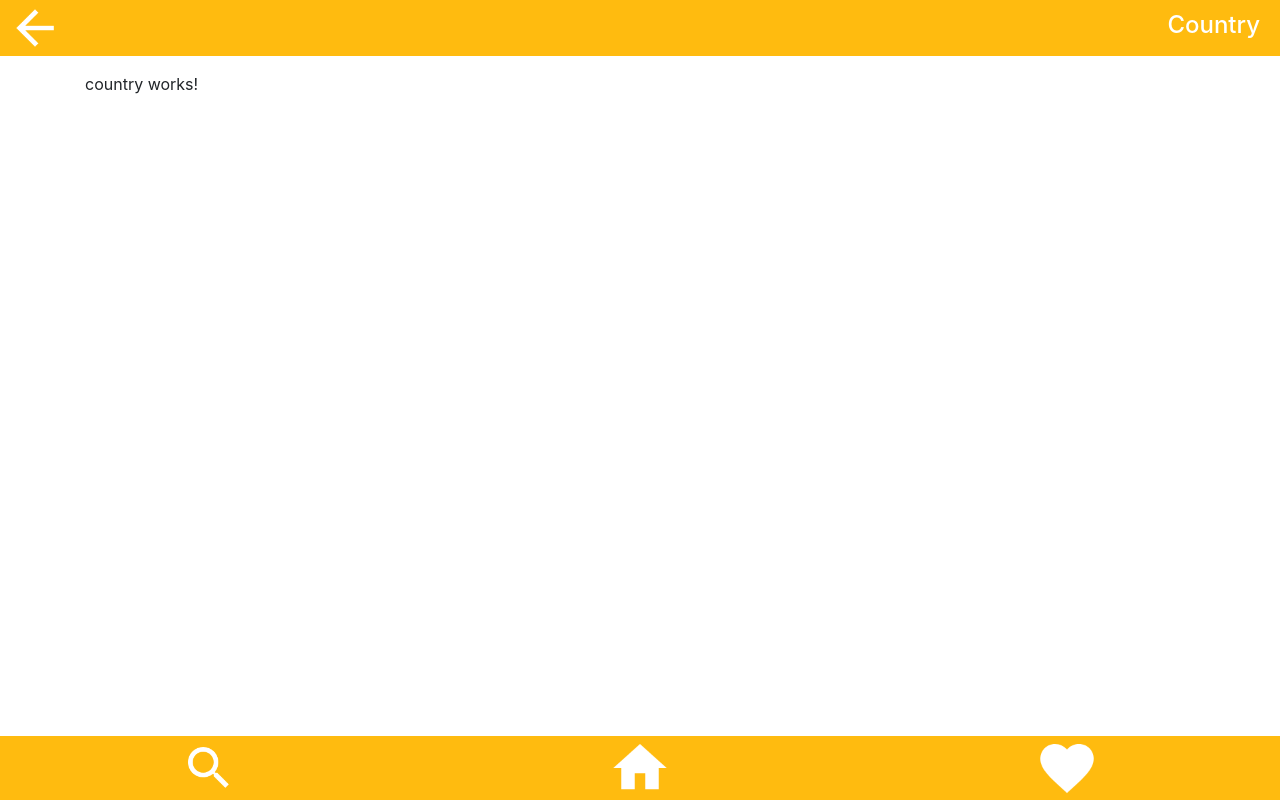
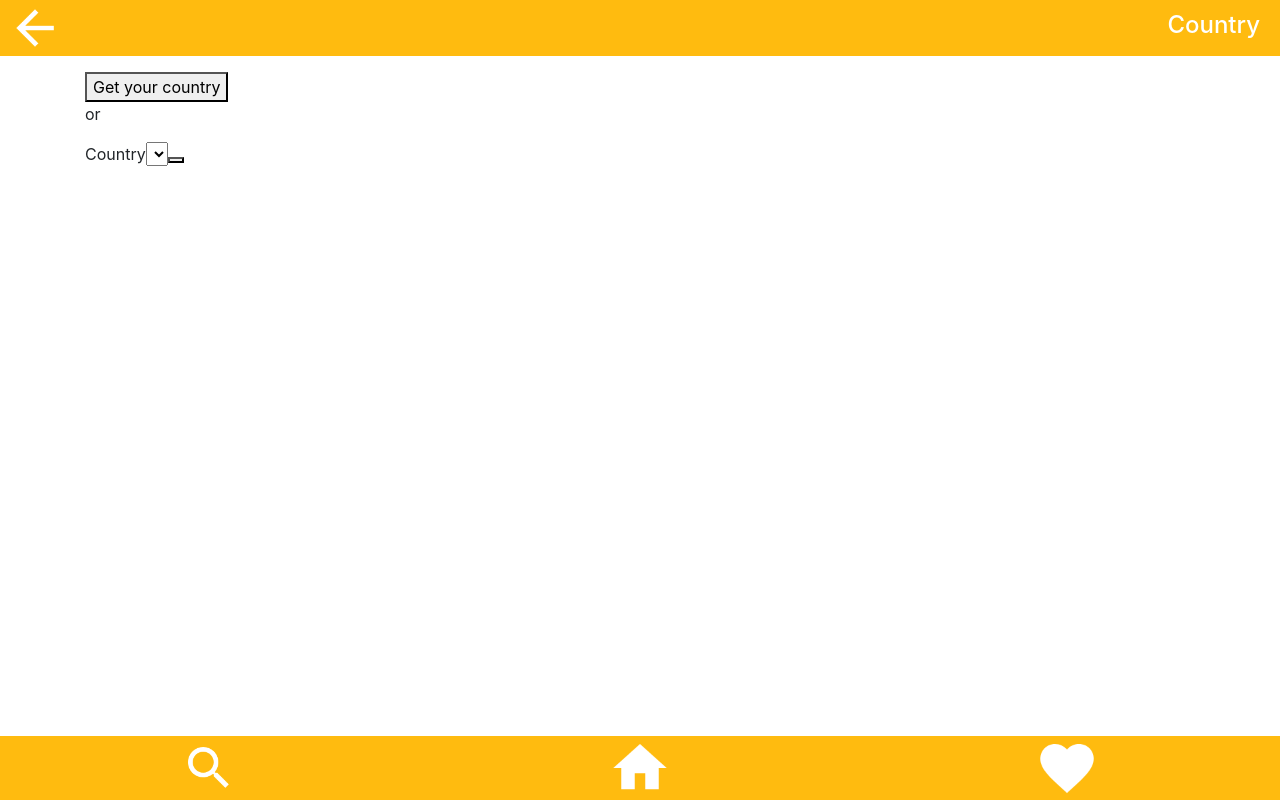
Before and after one commit to Jasonpgeraghty/sizzle, an Angular app: page /country in a window 1280 px wide. Built offline with nearby package versions, Linux system fonts and the light colour scheme; no server answers.

Commit message:
modify get position to be called as a function instead of on component init
Modified the get position to display the users coords when a button is selected instead of
onInit. This prevents the pop up asking for location appearing as soon as the page loads.

```diff
--- a/src/app/country/country.component.html
+++ b/src/app/country/country.component.html
@@ -1,3 +1,11 @@
-<p>
-  country works!
-</p>
+<div>
+  <button (click)="getLocation()">Get your country</button>
+  <p>or</p>
+  <form action="">
+    <label for="country">Country</label>
+    <select name="country" id="">
+      <option value=""></option>
+    </select>
+    <button type="submit"></button>
+  </form>
+</div>
--- a/src/app/country/country.component.ts
+++ b/src/app/country/country.component.ts
@@ -13,6 +13,10 @@ export class CountryComponent implements OnInit {
   ) { }
 
   ngOnInit() {
+
+  }
+
+  getLocation() {
     this.location.getLocation();
   }
 
```
